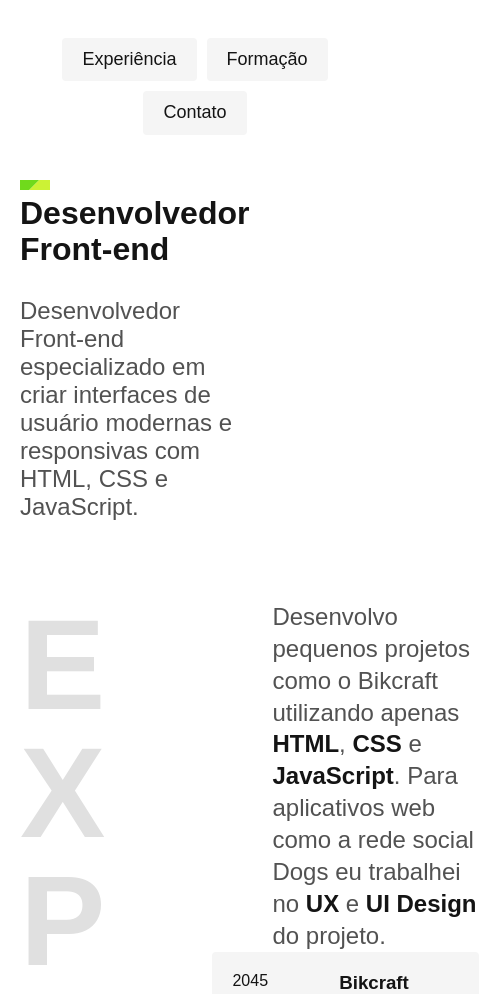
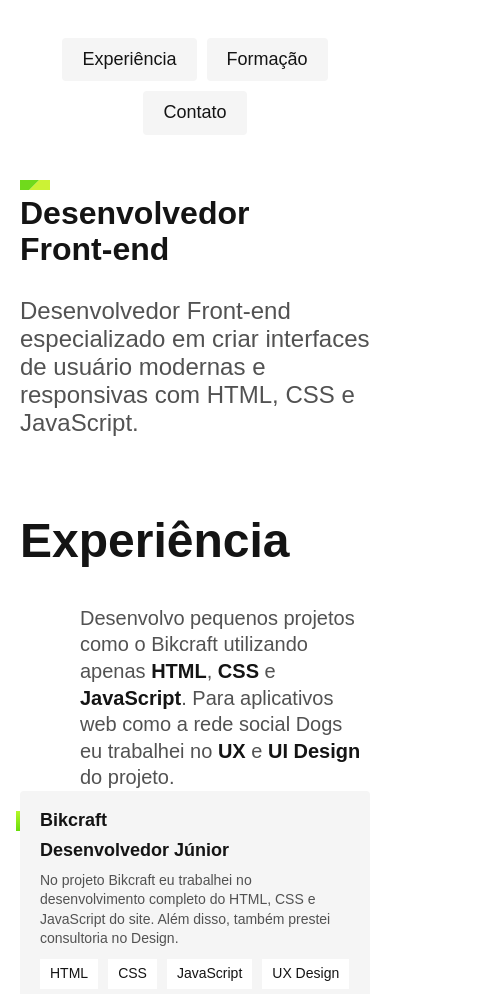
Before and after one commit to ThiagoFukuya/Portifolio, a plain HTML site: page Index.html in a window 390 px wide. Shown: the part 60-1054 px from the top of the page, 479 px wide, since content can reach past the window. Drawn offline with Linux system fonts and the light colour scheme.

Commit message:
Mexendo no CSS

```diff
--- a/css/experiencia.css
+++ b/css/experiencia.css
@@ -26,8 +26,82 @@
 .empresa{
     display: grid;
     grid-template-columns: 1fr 1fr;
+    gap: 10px 20px;
     padding: 20px;
     background: #f5f5f5;
     margin-bottom: 20px;
     border-radius: 4px;
+    position: relative;
 }
+
+.empresa::before{
+    content: "";
+    display: block;
+    width: 4px;
+    height: 20px;
+    background: linear-gradient(#b6f829, #67dd0a);
+    position: absolute;
+    top: 20px;
+    left: -4px;
+}
+
+.empresa-ano{
+    position: absolute;
+    top: 22px;
+    left: -100px;
+    text-align: right;
+    width: 80px;
+    color: #525252;
+    font-size: 0.875rem;
+}
+
+.empresa-titulo{
+    font-size: 1.125rem;
+    line-height: 1.1;
+    font-weight: bold;
+}
+
+.empresa-texto{
+    font-size: 0.875rem;
+    line-height: 1.4;
+    color: #525252;
+}
+
+.empresa-habilidades{
+    display: flex;
+    flex-wrap: wrap;
+    gap: 10px;
+    align-content: start;
+}
+.empresa-habilidades li{
+    font-size: 0.875rem;
+    line-height: 1.4;
+    border: 4px;
+    background: #ffffff;
+    padding: 5px 10px;
+}
+
+@media (max-width: 800px) {
+  .experiencia {
+    grid-template-columns: 1fr;
+    gap: 40px;
+  }
+  .experiencia .subtitulo {
+    color: #141414;
+  }
+  .experiencia-texto {
+    font-size: 1.25rem;
+  }
+  .empresa-ano {
+    position: initial;
+    order: 1;
+    width: initial;
+    text-align: left;
+  }
+}
+
+@media (max-width: 400px) {
+  .empresa {
+    grid-template-columns: 1fr;
+  }
+}
--- a/css/global.css
+++ b/css/global.css
@@ -2,6 +2,7 @@
         font-family: 'Fire Sans', arial, sans-serif;
         margin: 0px;
         color: #141414;
+        margin-bottom: 1000px;
     }
 
     h1,h2,h3,p {
@@ -24,5 +25,13 @@
         line-height: 1;
         text-transform: uppercase;
         word-break: break-all;
-        max-width: 5ch;
+        max-width: 4ch;
     }
+
+    @media (max-width: 800px) {
+  .subtitulo {
+    font-size: 3rem;
+    text-transform: capitalize;
+    max-width: initial;
+  }
+}
--- a/css/introducao.css
+++ b/css/introducao.css
@@ -32,7 +32,7 @@
 }
 
 @media (max-width: 1000px){
-    .introducao{
+    .introducao h1{
         font-size: 3rem;
     }
 }
@@ -52,9 +52,11 @@
     }
 }
 
-@media (max-width: 400px){
-    .introducao img{
-        display: none;
-        text-align: center;
-   }
+@media (max-width: 400px) {
+  .introducao {
+    grid-template-columns: 1fr;
+  }
+  .introducao img {
+    display: none;
+  }
 }
```
